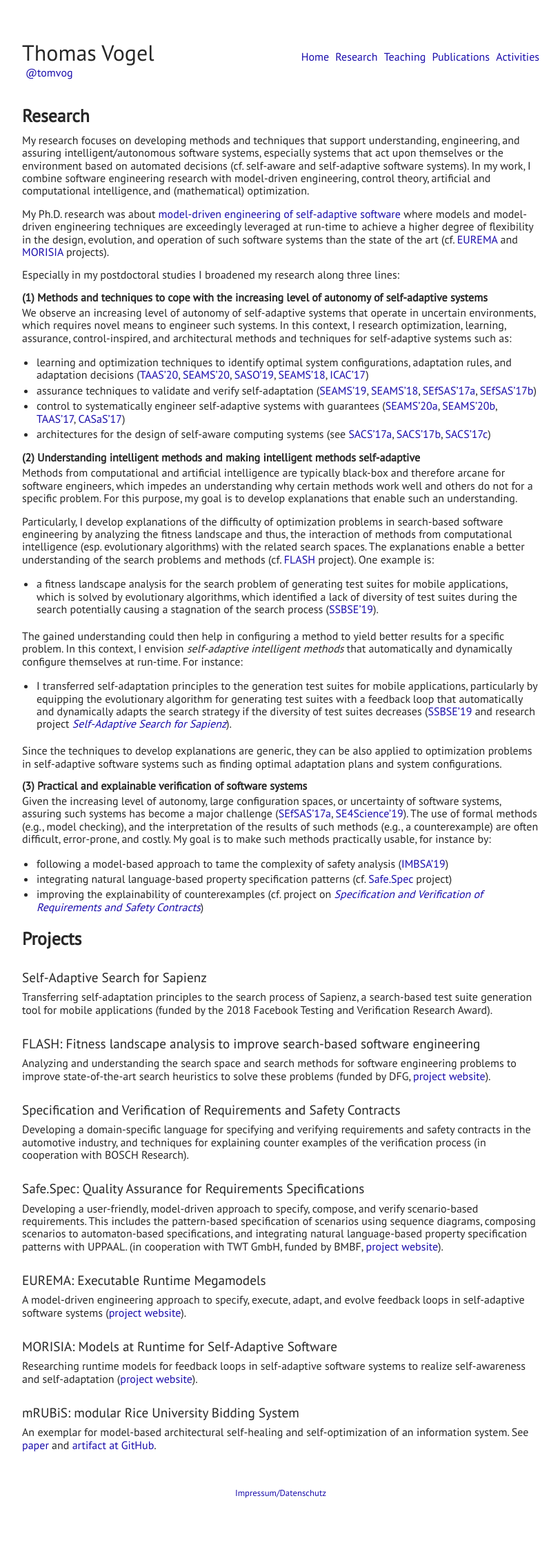
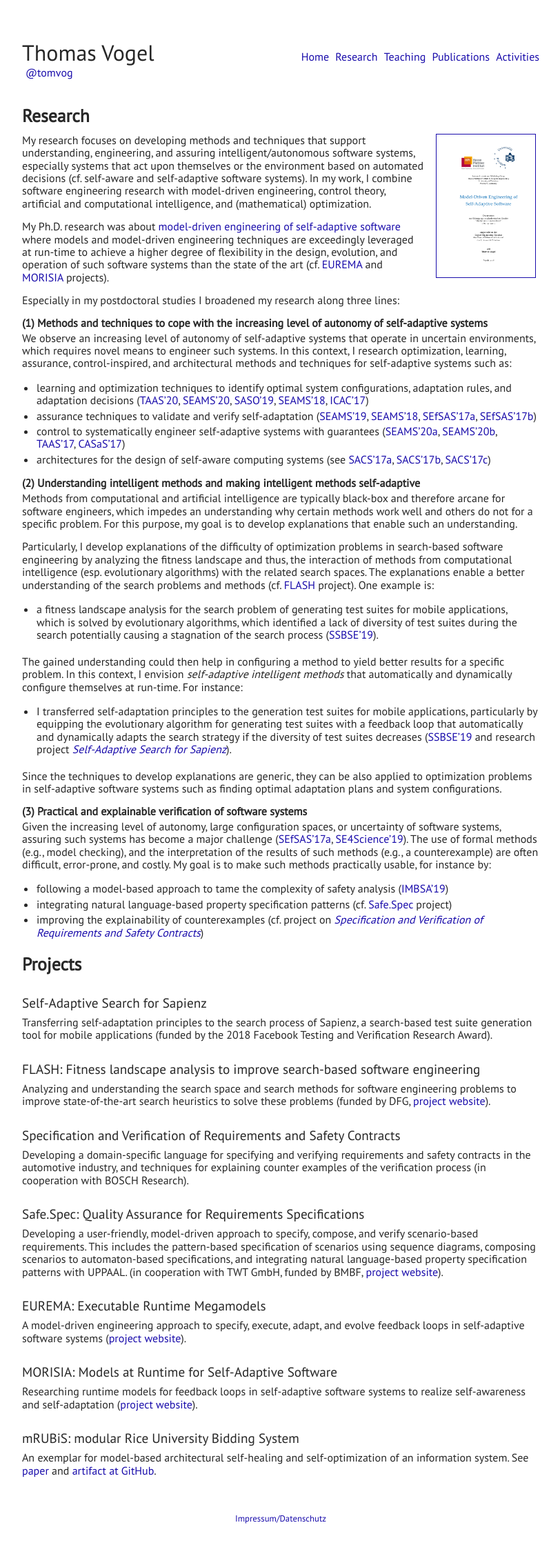
Before and after one commit to thomas-vogel/thomas-vogel.github.io, a Jekyll site: the page built from _pages/research.md, in a window 1280 px wide. Shown: the whole page at 69% size, without its empty margins (233-1045 px from the left). Built offline with Jekyll 4.4.1, drawn with Linux system fonts in a browser that asks for light colours; before the commit the page ends 2232 px from its top, so only the background shows below that.

Commit message:
Update research.

```diff
--- a/_pages/research.md
+++ b/_pages/research.md
@@ -4,6 +4,11 @@ permalink: research.html
 layout: page
 ---
 
+<div style="float: right; width: 20%; padding-left: 15px;" >
+<a href="publications/phd" title="My Ph.D. Thesis">
+<img style="width: 95%; border: 1px solid" src="/assets/img/diss.png" alt="Dissertation by Thomas Vogel"/>
+</a>
+</div>
 My research focuses on developing methods and techniques that support understanding, engineering, and assuring intelligent/autonomous software systems, especially systems that act upon themselves or the environment based on automated decisions (cf. self-aware and self-adaptive software systems).
 In my work, I combine software engineering research with model-driven engineering, control theory, artificial and computational intelligence, and (mathematical) optimization.
 
```
